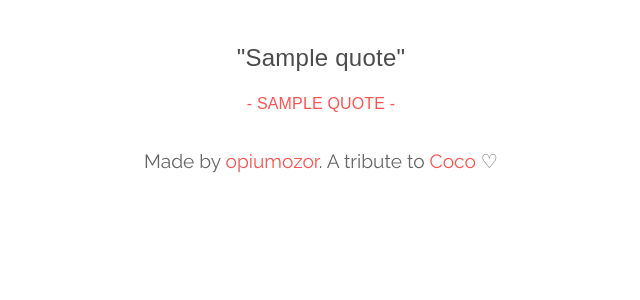
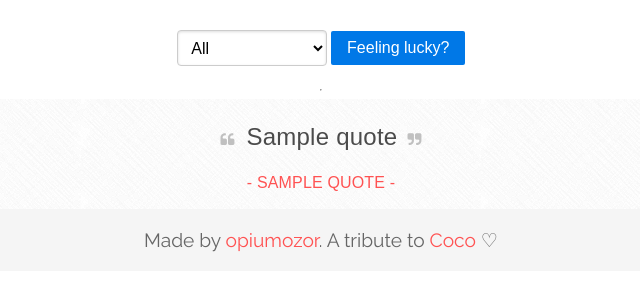
Before and after one commit to opiumozor/coquotes-v2, a Flask app: template coquotes/templates/quotes.html in a window 1280 px wide. Shown: the part 120-420 px from the top of the page, without its empty margins (319-959 px from the left). Run offline with Flask 2, Linux system fonts and the light colour scheme; the template is opened without the code that fills it: most values are stand-ins (such as "Sample title", 1, 10 or a date in 2020); parts of the project's set-up code (start-up, migrations or seed data) failed here and were passed over; some libraries are stand-ins or nearby versions.

Commit message:
filter by name

```diff
--- a/coquotes/main.py
+++ b/coquotes/main.py
@@ -2,7 +2,6 @@ import json
 from coquotes import app
 from flask import render_template, make_response, request, redirect, url_for
 from coquotes.auth import requires_auth
-
 
 @app.route("/")
 def index():
@@ -13,7 +12,10 @@ def index():
     except IOError:
         return make_response("Can't open quote file", 500)
     quotes_list = json.loads(f)
-    return render_template("quotes.html", quotes=quotes_list)
+    names = set()
+    for quote in quotes_list:
+        names.add(quote['name'])
+    return render_template("quotes.html", quotes=quotes_list, keys=names)
 
 
 @app.route("/admin")
--- a/coquotes/static/main.css
+++ b/coquotes/static/main.css
@@ -4,7 +4,11 @@ body {
 
 .header {
 	text-align: center;
-	margin-bottom: 20px;
+	margin-bottom: 30px;
+}
+
+.header img {
+	width: 40px;
 }
 
 .header h1 {
@@ -29,8 +33,21 @@ body {
 	color: #666;
 }
 
+.filters {
+	text-align: center;
+	margin-bottom: 15px;
+}
+
+.filters select {
+	width: 150px;
+}
+
 .quote-block {
 	border-bottom: 0px solid #f3f6f6;
+}
+
+.quote-block:nth-child(2n+0) {
+    background: url('crossword.png');
 }
 
 .quote {
@@ -51,6 +68,12 @@ body {
 	letter-spacing: 0.01em;
 }
 
+i.fa-quote-left, i.fa-quote-right { font-size: 15px; color: #c0c0c0; }
+
+i.fa-quote-left { margin-right: 5px; }
+
+i.fa-quote-right { margin-left: 10px; }
+
 .form-block {
 	margin-top: 20px;
 	margin-bottom: 20px;
@@ -70,8 +93,8 @@ body {
 }
 
 .footer {
-	margin-top: 20px;
-	margin-bottom: 10px;
+	padding: 20px 0;
+	background: #f5f5f5;
 }
 
 .footer p {
--- a/coquotes/templates/base.html
+++ b/coquotes/templates/base.html
@@ -18,6 +18,9 @@
     <link rel="stylesheet" href="{{ url_for('static', filename='main.css') }}">
     <link rel="stylesheet" href="{{ url_for('static', filename='animate.css') }}">
     <link href="https://fonts.googleapis.com/css?family=Raleway" rel="stylesheet">
+    <!-- FontAwesome -->
+    <link rel="stylesheet" href="https://maxcdn.bootstrapcdn.com/font-awesome/4.7.0/css/font-awesome.min.css">
+
 </head>
 
 <body>
@@ -38,6 +41,11 @@
         </div>
     </div>
 
+
+<script src="https://ajax.googleapis.com/ajax/libs/jquery/3.2.1/jquery.min.js"></script>
+{% block javascript %}
+{% endblock %}
+
 </body>
 
 </html>
--- a/coquotes/templates/quotes.html
+++ b/coquotes/templates/quotes.html
@@ -1,9 +1,49 @@
 {% extends "base.html" %}
 {% block content %}
+
+    <div class="pure-u-5-5 filters">
+        <form class="pure-form">
+            <select id="filter">
+                <option value="quote-block">All</option>
+                {% for key in keys %}
+                    <option value="{{ key.upper() }}">{{ key }}</option>
+                {% endfor %}
+            </select>
+            <button id="random" class="pure-button pure-button-primary"> Feeling lucky?</button>
+        </form>
+    </div>
+    <hr>
+
   {% for quote in quotes %}
-    <div class="pure-u-5-5 quote-block animated fadeIn">
-      <p class="quote">"{{ quote['quote'] }}"</p>
+    <div id="quote-{{ loop.index0 }}" class="pure-u-5-5 quote-block animated fadeIn {{ quote['name'].upper() }}">
+      <p class="quote"><i class="fa fa-quote-left" aria-hidden="true"></i> {{ quote['quote'] }}<i class="fa fa-quote-right" aria-hidden="true"></i></p>
       <p class="author">- {{ quote['name'].upper() }} -</p>
     </div>
   {% endfor %}
 {% endblock %}
+
+
+{% block javascript %}
+<script type="text/javascript">
+    var activeQuote = 0;
+    $("#filter").on("change", function(){
+        alert('d');
+        var needle = $(this).val();
+        $('.quote-block').slideUp('slow').promise().always(function(){
+            $("." + needle).slideDown('slow');
+        });
+    });
+    $("#random").on('click', function(e){
+        e.preventDefault();
+        $("#filter").val("quote-block");
+        var randomIndex = Math.floor(Math.random() * ({{ quotes|length }} - 1));
+        if (randomIndex != activeQuote){
+            activeQuote = randomIndex;
+            $('.quote-block').slideUp('slow', function(){
+                $('#quote-' + randomIndex).slideDown('slow');
+            });
+        }
+    });
+
+</script>
+{% endblock %}
```
Also changed, not shown: coquotes/static/crossword.png (added).
